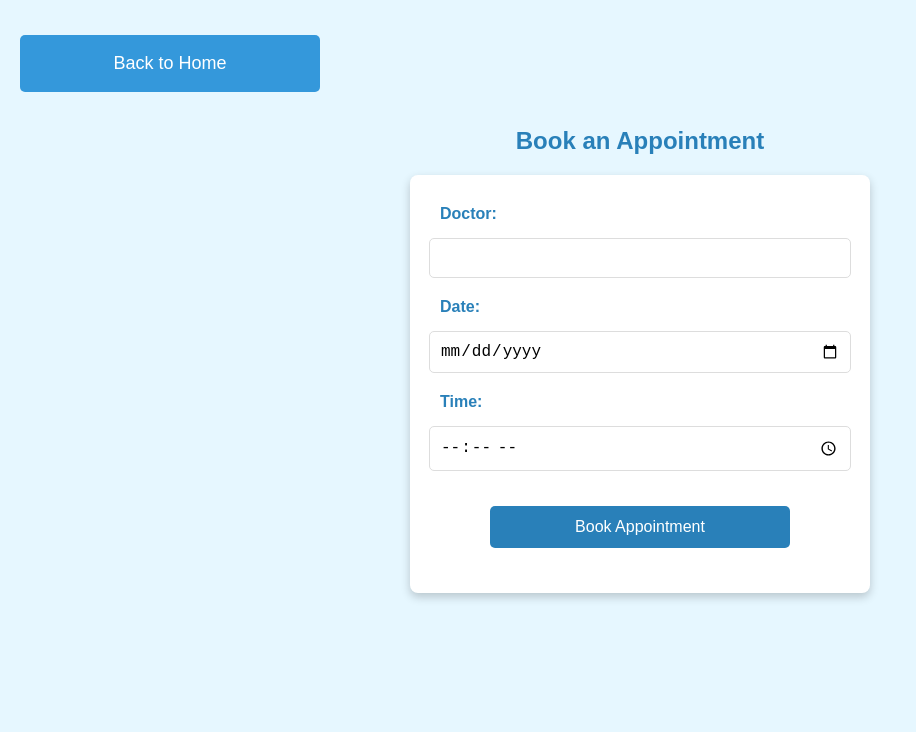
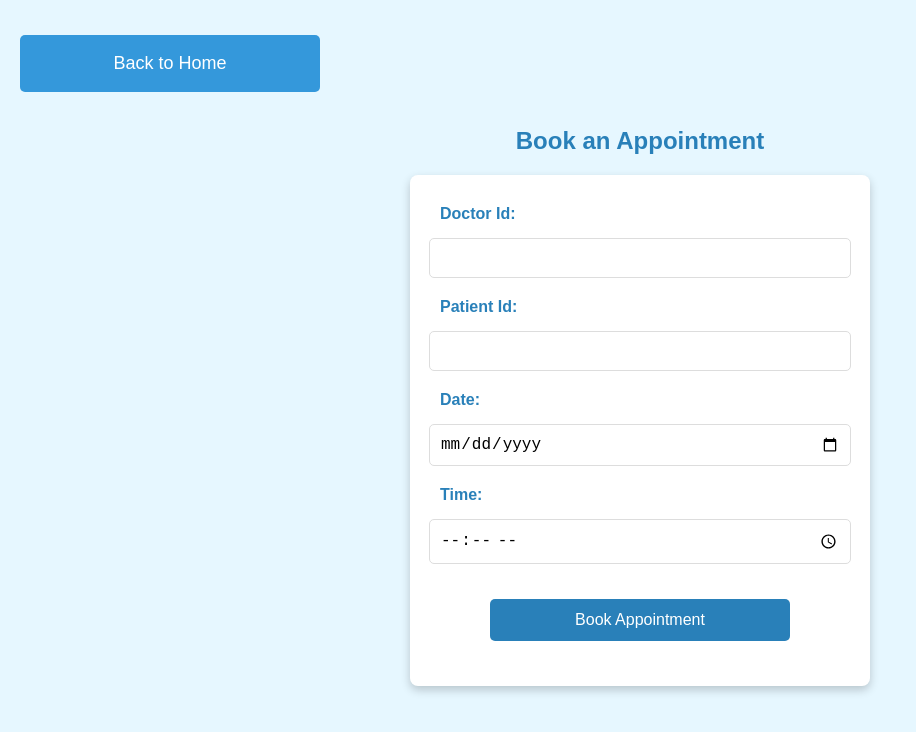
Before and after one commit to Kym7999/Software-Development-Project-1, a website: page Patients/bookAppointment.html in a window 1280 px wide. Shown: the whole page, without its empty margins (0-916 px from the left). Drawn offline with Linux system fonts and the light colour scheme.

Commit message:
Update bookAppointment.html

```diff
--- a/Patients/bookAppointment.html
+++ b/Patients/bookAppointment.html
@@ -9,8 +9,11 @@
     <button onclick="window.location.href='patientHome.html'">Back to Home</button>
     <h2>Book an Appointment</h2>
     <form id="bookAppointmentForm">
-        <label for="doctor">Doctor:</label>
-        <input type="text" id="doctor" required>
+        <label for="doctorId">Doctor Id:</label>
+        <input type="text" id="doctorId" required>
+
+        <label for="patientId">Patient Id:</label>
+        <input type="text" id="patientId" required>
 
         <label for="date">Date:</label>
         <input type="date" id="date" required>
```
